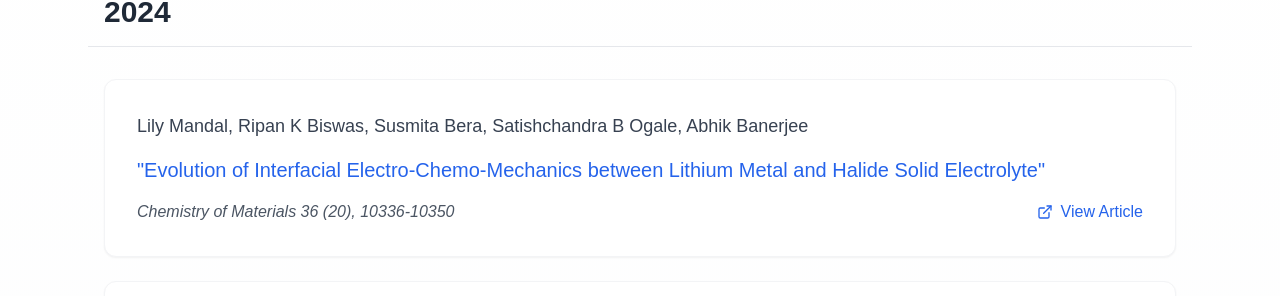
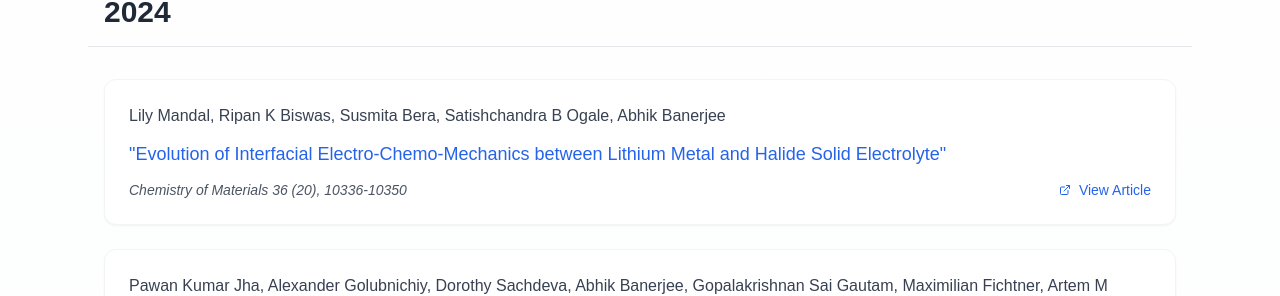
Before and after one commit to amalmmfs/eesl, a Next.js app: page /publications in a window 1280 px wide. Shown: the part 504-800 px from the top of the page. Built offline with nearby package versions, Linux system fonts and the light colour scheme.

Commit message:
🐞 fix: ui tweaks

```diff
--- a/src/app/components/hero-section.tsx
+++ b/src/app/components/hero-section.tsx
@@ -7,64 +7,7 @@ import "swiper/css";
 import "swiper/css/navigation";
 import "swiper/css/pagination";
 import "swiper/css/effect-fade";
-
-const images = [
-  {
-    url: "https://res.cloudinary.com/dmw1bwmpr/image/upload/v1735410392/EESL/Hero-Section/jz1lqsnkmsqmoksuoojd.png",
-    alt: "Laboratory Equipment",
-    caption: "State-of-the-art Research Facilities",
-  },
-  {
-    url: "https://res.cloudinary.com/dmw1bwmpr/image/upload/v1735411383/EESL/Hero-Section/zq90qgrfsdvspsnmproy.png",
-    alt: "Laboratory Equipment",
-    caption: "State-of-the-art Research Facilities",
-  },
-  {
-    url: "https://res.cloudinary.com/dmw1bwmpr/image/upload/v1735411383/EESL/Hero-Section/qke477yfjmd19e0s3wd7.png",
-    alt: "Laboratory Equipment",
-    caption: "State-of-the-art Research Facilities",
-  },
-  {
-    url: "https://res.cloudinary.com/dmw1bwmpr/image/upload/v1735410437/EESL/Hero-Section/jrqkbmh4bsctbzsqa8xg.png",
-    alt: "Laboratory Equipment",
-    caption: "State-of-the-art Research Facilities",
-  },
-  {
-    url: "https://res.cloudinary.com/dmw1bwmpr/image/upload/v1735410397/EESL/Hero-Section/bpseglqtqys3e6vlnxbz.png",
-    alt: "Laboratory Equipment",
-    caption: "State-of-the-art Research Facilities",
-  },
-  {
-    url: "https://res.cloudinary.com/dmw1bwmpr/image/upload/v1735410392/EESL/Hero-Section/ovimfpdinvktuovspwb6.png",
-    alt: "Laboratory Equipment",
-    caption: "State-of-the-art Research Facilities",
-  },
-  {
-    url: "https://res.cloudinary.com/dmw1bwmpr/image/upload/v1735410392/EESL/Hero-Section/ccbhly9s9r4ql20qqljs.png",
-    alt: "Laboratory Equipment",
-    caption: "State-of-the-art Research Facilities",
-  },
-  {
-    url: "https://res.cloudinary.com/dmw1bwmpr/image/upload/v1735410390/EESL/Hero-Section/etokryyzl80vbwcaac5l.png",
-    alt: "Laboratory Equipment",
-    caption: "State-of-the-art Research Facilities",
-  },
-  {
-    url: "https://res.cloudinary.com/dmw1bwmpr/image/upload/v1735410397/EESL/Hero-Section/xm9daevds7mmkh2cfsxp.png",
-    alt: "Laboratory Equipment",
-    caption: "State-of-the-art Research Facilities",
-  },
-  {
-    url: "https://res.cloudinary.com/dmw1bwmpr/image/upload/v1735410398/EESL/Hero-Section/sgiwfsupaqsln7lfisae.png",
-    alt: "Laboratory Equipment",
-    caption: "State-of-the-art Research Facilities",
-  },
-  {
-    url: "https://res.cloudinary.com/dmw1bwmpr/image/upload/v1735411648/EESL/Hero-Section/n9k5pxlfw8fn16zvqfqs.png",
-    alt: "Laboratory Equipment",
-    caption: "State-of-the-art Research Facilities",
-  },
-];
+import { images } from "@/app/data/images";
 
 export default function HeroSlider() {
   return (
--- a/src/app/components/intro-content.tsx
+++ b/src/app/components/intro-content.tsx
@@ -1,10 +1,12 @@
+"use client";
+
 import { Button } from "@/components/ui/button";
 import { ArrowRight } from "lucide-react";
 import Image from "next/image";
 
 export default function IntroContent() {
   return (
-    <section className="bg-gradient-to-b from-white to-gray-50">
+    <section className="bg-white">
       <div className="container px-4 py-16 md:py-24 mx-auto max-w-6xl">
         <div className="grid gap-8 md:grid-cols-2 md:gap-12 items-center">
           <div className="flex flex-col justify-center space-y-4 md:space-y-6">
@@ -25,11 +27,19 @@ export default function IntroContent() {
               versions of lithium-ion batteries.
             </p>
             <div className="flex flex-col sm:flex-row gap-3">
-              <Button className="gap-2">
+              <Button
+                className="gap-2"
+                onClick={() => window.location.assign("/research")}
+              >
                 Learn More
                 <ArrowRight className="h-4 w-4" />
               </Button>
-              <Button variant="outline">View Publications</Button>
+              <Button
+                variant="outline"
+                onClick={() => window.location.assign("/publications")}
+              >
+                View Publications
+              </Button>
             </div>
           </div>
 
@@ -37,10 +47,10 @@ export default function IntroContent() {
             <div className="absolute w-[600px] h-[600px] bg-blue-100 rounded-full opacity-20 blur-3xl"></div>
             <div className="relative w-full aspect-square max-w-[500px]">
               <Image
-                src="https://res.cloudinary.com/dmw1bwmpr/image/upload/v1735494259/EESL/i3vdzlo9clr8oog2f1we.png"
+                src="https://res.cloudinary.com/dmw1bwmpr/image/upload/v1735674103/EESL/Intro%20Content.png"
                 alt="EESL"
                 fill
-                className="object-contain rounded-2xl brightness-100 contrast-50"
+                className="object-contain rounded-2xl"
                 priority
                 sizes="(max-width: 768px) 100vw, 50vw"
               />
--- a/src/app/components/news.tsx
+++ b/src/app/components/news.tsx
@@ -42,7 +42,7 @@ const newsItems: NewsItem[] = [
 
 export default function NewsSection() {
   return (
-    <section className="bg-white py-16">
+    <section className="bg-gray-50 py-16">
       <div className="container mx-auto px-4 max-w-6xl">
         <div className="mb-12">
           <h2 className="text-3xl font-bold tracking-tight">
--- /dev/null
+++ b/src/app/data/images.ts
@@ -0,0 +1,57 @@
+export const images = [
+    {
+        url: "https://res.cloudinary.com/dmw1bwmpr/image/upload/v1735410392/EESL/Hero-Section/jz1lqsnkmsqmoksuoojd.png",
+        alt: "Laboratory Equipment",
+        caption: "State-of-the-art Research Facilities",
+      },
+      {
+        url: "https://res.cloudinary.com/dmw1bwmpr/image/upload/v1735411383/EESL/Hero-Section/zq90qgrfsdvspsnmproy.png",
+        alt: "Laboratory Equipment",
+        caption: "State-of-the-art Research Facilities",
+      },
+      {
+        url: "https://res.cloudinary.com/dmw1bwmpr/image/upload/v1735411383/EESL/Hero-Section/qke477yfjmd19e0s3wd7.png",
+        alt: "Laboratory Equipment",
+        caption: "State-of-the-art Research Facilities",
+      },
+      {
+        url: "https://res.cloudinary.com/dmw1bwmpr/image/upload/v1735410437/EESL/Hero-Section/jrqkbmh4bsctbzsqa8xg.png",
+        alt: "Laboratory Equipment",
+        caption: "State-of-the-art Research Facilities",
+      },
+      {
+        url: "https://res.cloudinary.com/dmw1bwmpr/image/upload/v1735410397/EESL/Hero-Section/bpseglqtqys3e6vlnxbz.png",
+        alt: "Laboratory Equipment",
+        caption: "State-of-the-art Research Facilities",
+      },
+      {
+        url: "https://res.cloudinary.com/dmw1bwmpr/image/upload/v1735410392/EESL/Hero-Section/ovimfpdinvktuovspwb6.png",
+        alt: "Laboratory Equipment",
+        caption: "State-of-the-art Research Facilities",
+      },
+      {
+        url: "https://res.cloudinary.com/dmw1bwmpr/image/upload/v1735410392/EESL/Hero-Section/ccbhly9s9r4ql20qqljs.png",
+        alt: "Laboratory Equipment",
+        caption: "State-of-the-art Research Facilities",
+      },
+      {
+        url: "https://res.cloudinary.com/dmw1bwmpr/image/upload/v1735410390/EESL/Hero-Section/etokryyzl80vbwcaac5l.png",
+        alt: "Laboratory Equipment",
+        caption: "State-of-the-art Research Facilities",
+      },
+      {
+        url: "https://res.cloudinary.com/dmw1bwmpr/image/upload/v1735410397/EESL/Hero-Section/xm9daevds7mmkh2cfsxp.png",
+        alt: "Laboratory Equipment",
+        caption: "State-of-the-art Research Facilities",
+      },
+      {
+        url: "https://res.cloudinary.com/dmw1bwmpr/image/upload/v1735410398/EESL/Hero-Section/sgiwfsupaqsln7lfisae.png",
+        alt: "Laboratory Equipment",
+        caption: "State-of-the-art Research Facilities",
+      },
+      {
+        url: "https://res.cloudinary.com/dmw1bwmpr/image/upload/v1735411648/EESL/Hero-Section/n9k5pxlfw8fn16zvqfqs.png",
+        alt: "Laboratory Equipment",
+        caption: "State-of-the-art Research Facilities",
+      },
+];
--- a/src/app/publications/page.tsx
+++ b/src/app/publications/page.tsx
@@ -86,25 +86,25 @@ export default function PublicationsPage() {
                 {yearPublications.map((pub) => (
                   <div
                     key={pub.id}
-                    className="bg-white p-4 sm:p-6 md:p-8 rounded-xl shadow-sm hover:shadow-md transition-all duration-300 border border-gray-100 mx-4"
+                    className="bg-white p-3 sm:p-4 md:p-6 rounded-xl shadow-sm hover:shadow-md transition-all duration-300 border border-gray-100 mx-4"
                   >
-                    <p className="text-gray-700 mb-3 sm:mb-4 text-base sm:text-lg break-words">
+                    <p className="text-gray-700 mb-2 sm:mb-3 text-sm sm:text-base break-words">
                       {pub.authors.join(", ")}
                     </p>
-                    <p className="font-medium mb-3 sm:mb-4 text-lg sm:text-xl text-blue-600 break-words">
+                    <p className="font-medium mb-2 sm:mb-3 text-base sm:text-lg text-blue-600 break-words">
                       &quot;{pub.title}&quot;
                     </p>
-                    <div className="flex flex-col sm:flex-row sm:items-center justify-between gap-4 sm:gap-0">
-                      <p className="text-gray-600 italic text-sm sm:text-base">
+                    <div className="flex flex-col sm:flex-row sm:items-center justify-between gap-3 sm:gap-0">
+                      <p className="text-gray-600 italic text-xs sm:text-sm">
                         {pub.journal}
                       </p>
                       <a
                         href={pub.publicationLink}
                         target="_blank"
                         rel="noopener noreferrer"
-                        className="flex items-center gap-2 text-blue-600 hover:text-blue-800 font-medium transition-colors text-sm sm:text-base"
+                        className="flex items-center gap-2 text-blue-600 hover:text-blue-800 font-medium transition-colors text-xs sm:text-sm"
                       >
-                        <ExternalLink className="h-4 w-4" />
+                        <ExternalLink className="h-3 w-3" />
                         View Article
                       </a>
                     </div>
```
